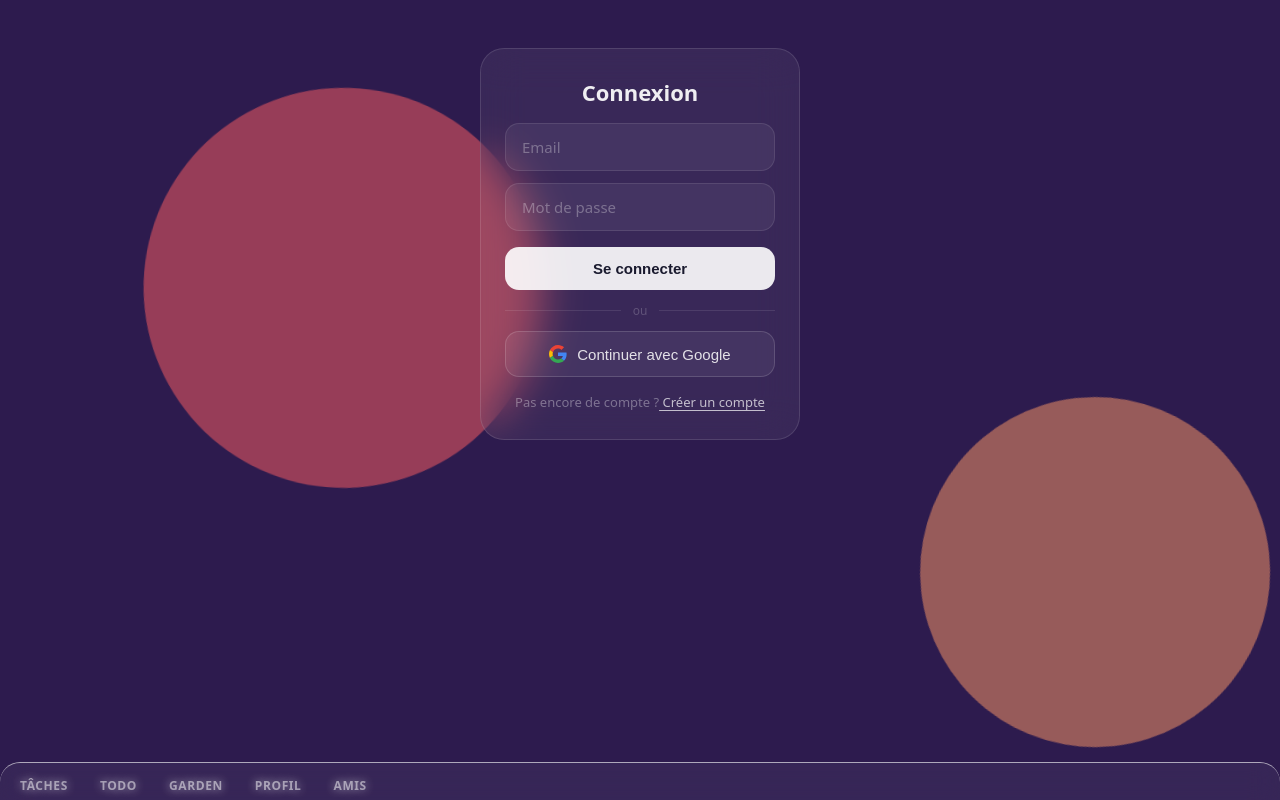
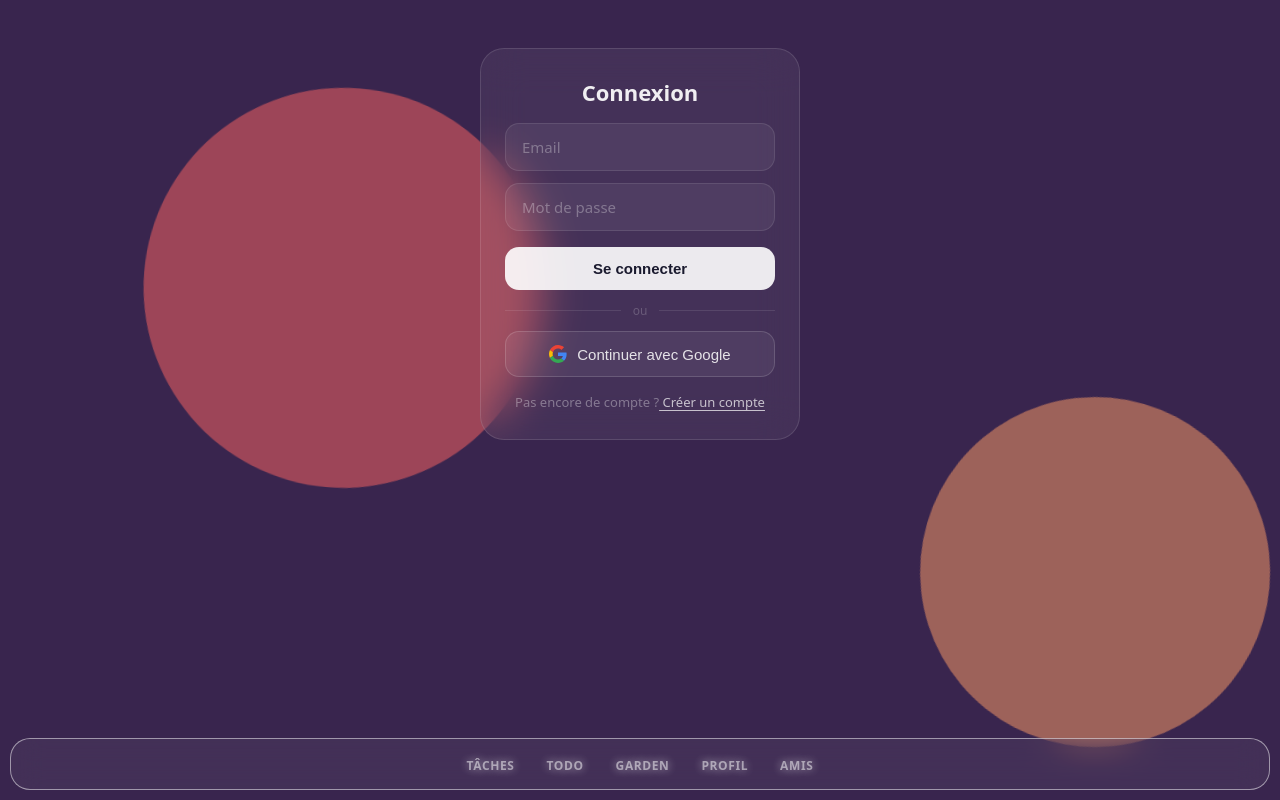
Before and after one commit to His000ka/Todolist_pwa, a React (Vite) app in the folder frontend-todolist-pwa/: page /auth in a window 1280 px wide. Built offline with nearby package versions, Linux system fonts and the light colour scheme; no server answers.

Commit message:
fix css for android and ios

```diff
--- a/frontend-todolist-pwa/src/components/Navbar/Navbar.css
+++ b/frontend-todolist-pwa/src/components/Navbar/Navbar.css
@@ -1,24 +1,27 @@
 .bottom-navbar {
   position: fixed;
-  bottom: 0;
-  left: 0;
-  right: 0;
+  bottom: 10px;
+  left: 10px;
+  right: 10px;
   display: flex;
-  justify-content: space-between;
-  align-items: center;
+  justify-content: center;
+  align-items: flex-start;
 
   /* Padding adaptatif pour l'iPhone */
-  padding: 10px 20px calc(5px + env(safe-area-inset-bottom)) 20px;
+  /* padding: 10px 20px calc(5px + env(safe-area-inset-bottom)) 20px; */
+
+  padding: 14px;
 
   /* Effet Glassmorphism */
   background: rgba(255, 255, 255, 0.05);
   backdrop-filter: blur(15px);
   -webkit-backdrop-filter: blur(20px);
-  border-top-left-radius: 20px;
-  border-top-right-radius: 20px;
-  /* border: 1px solid rgba(255, 255, 255, 0.2); */
-  border-top: 1px solid rgba(255, 255, 255, 0.6);
-
+  /* border-top-left-radius: 20px;
+  border-top-right-radius: 20px; */
+  /* border-top: 1px solid rgba(255, 255, 255, 0.6);
+  border-bottom: 1px solid rgba(255, 255, 255, 0.6); */
+  border-radius: 20px;
+  border: 1px solid rgba(255, 255, 255, 0.5);
   z-index: 1000;
   box-sizing: border-box;
 
--- a/frontend-todolist-pwa/src/components/task-lists/TaskItem.tsx
+++ b/frontend-todolist-pwa/src/components/task-lists/TaskItem.tsx
@@ -16,7 +16,7 @@ export default function TaskItem({ task, onToggle, onDelete }: Props) {
   const isPending = task.id.startsWith('temp-')
   return (
     <li
-      className={`lc-task-item ${task.done ? 'done' : ''} ${task.id.startsWith('temp-') ? 'pending' : ''}`}
+      className={`lc-task-item glass ${task.done ? 'done' : ''} ${task.id.startsWith('temp-') ? 'pending' : ''}`}
       onClick={() => onToggle(task.id, task.done)}
     >
       {/* checkbox */}
--- a/frontend-todolist-pwa/src/index.css
+++ b/frontend-todolist-pwa/src/index.css
@@ -1,12 +1,12 @@
 :root {
-  --glass-bg: rgba(255, 255, 255, 0.15);
+  --glass-bg: rgba(255, 255, 255, 0.05);
   --glass-border: rgba(255, 255, 255, 0.3);
   --glass-shadow: 0 8px 32px 0 rgba(31, 38, 135, 0.15);
   --text-color: #1e293b;
   --accent-color: #6366f1;
 
-  --blur-component: 20px
-  --weather-overlay: rgba(255, 200, 80, 0.06)
+  --blur-component: 12px;
+  --weather-overlay: rgba(255, 200, 80, 0.06);
 }
 
 
@@ -192,3 +192,49 @@ body {
   padding: 24px 20px calc(60px + env(safe-area-inset-bottom)) 20px;
   color: white;
 }
+
+.glass {
+  position: relative;
+  border-radius: 16px;
+  border-top: 1px solid rgba(255, 255, 255, 0.6);
+  border-bottom: 1px solid rgba(255, 255, 255, 0.3);
+}
+
+@supports ((-webkit-backdrop-filter: blur(10px)) or (backdrop-filter: blur(10px))) {
+  .glass {
+    background: var(--glass-bg);
+    backdrop-filter: blur(var(--blur-component));
+    -webkit-backdrop-filter: blur(var(--blur-component));
+    box-shadow: var(--glass-shadow);
+  }
+}
+
+@supports not ((-webkit-backdrop-filter: blur(10px)) or (backdrop-filter: blur(10px))) {
+  .glass {
+    background: linear-gradient(
+      135deg,
+      rgba(255,255,255,0.14),
+      rgba(255,255,255,0.05)
+    );
+
+    box-shadow:
+      0 10px 30px rgba(0,0,0,0.25),
+      inset 0 1px 0 rgba(255,255,255,0.25);
+  }
+}
+
+.glass::after {
+  content: "";
+  position: absolute;
+  inset: 0;
+  border-radius: inherit;
+  pointer-events: none;
+
+  opacity: 0.025;
+
+  background-image:
+    radial-gradient(rgba(255,255,255,0.15) 1px, transparent 1px),
+    radial-gradient(rgba(0,0,0,0.15) 1px, transparent 1px);
+
+  background-size: 4px 4px;
+}
--- a/frontend-todolist-pwa/src/pages/ListeCourse.css
+++ b/frontend-todolist-pwa/src/pages/ListeCourse.css
@@ -289,11 +289,11 @@
   align-items: center;
   gap: 10px;
   padding: 13px 14px;
-  border-radius: 14px;
-  border: 1px solid rgba(255, 255, 255, 0.08);
-  background: rgba(255, 255, 255, 0.05);
+  /* border-radius: 14px; */
+  /* border: 1px solid rgba(255, 255, 255, 0.08); */
+  /* background: rgba(255, 255, 255, 0.05);
   backdrop-filter: blur(12px);
-  -webkit-backdrop-filter: blur(12px);
+  -webkit-backdrop-filter: blur(12px); */
   margin-bottom: 8px;
   cursor: pointer;
   transition: opacity 0.2s ease, transform 0.2s ease;
```
